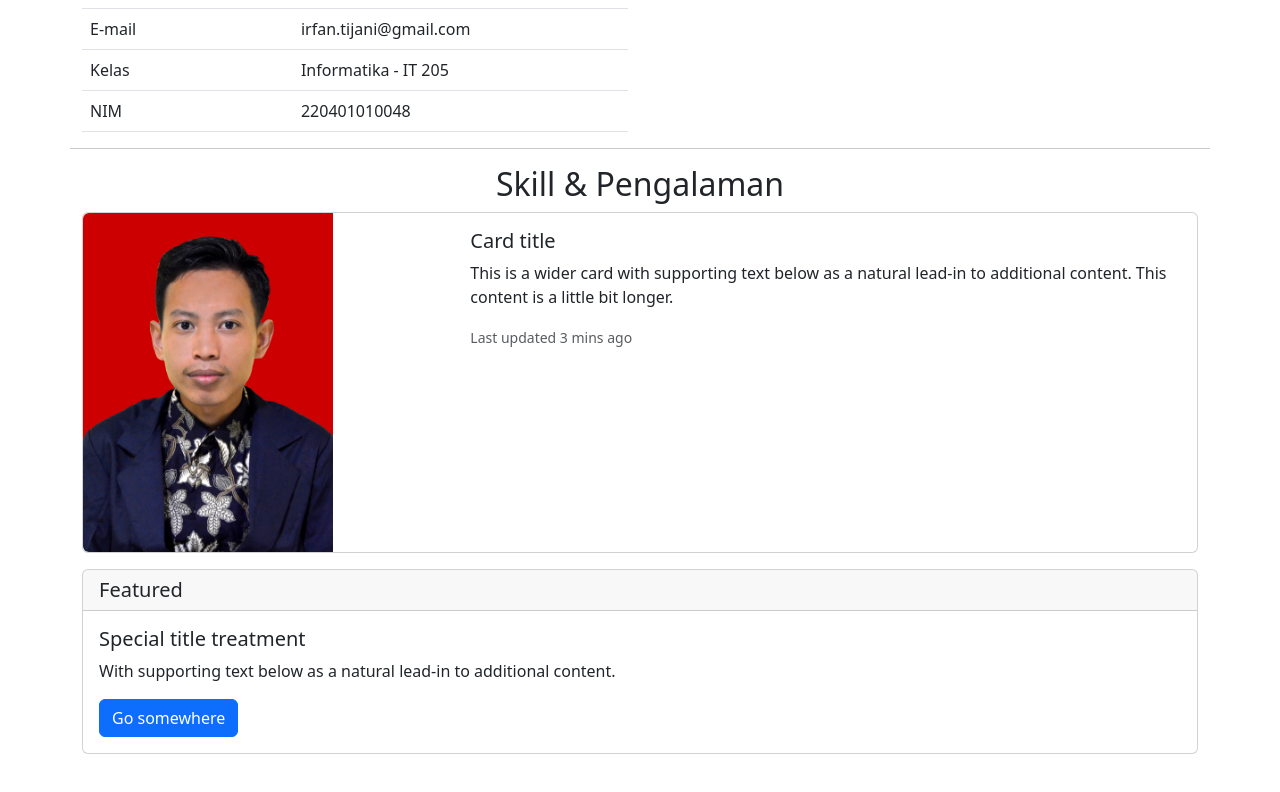
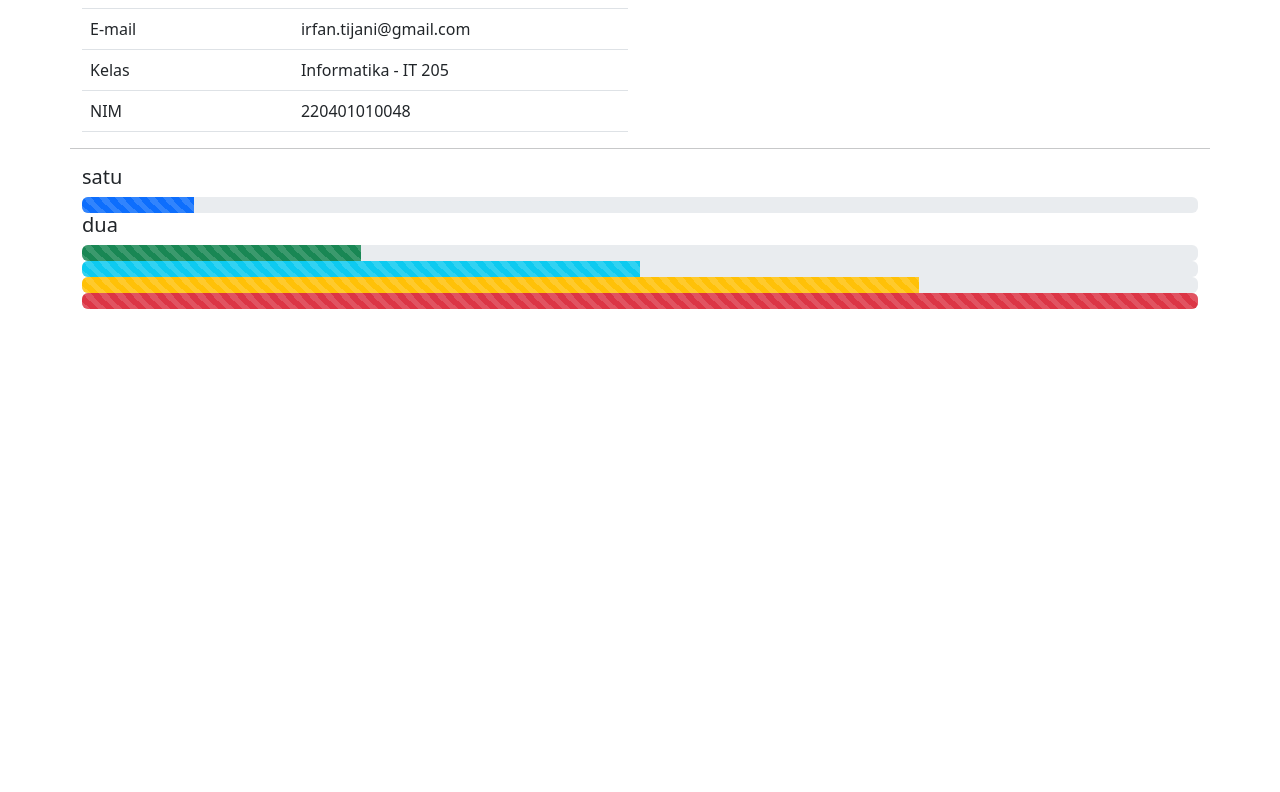
Before and after one commit to djani-ai/cv, a plain HTML site: page index.html in a window 1280 px wide. Shown: the part 824-1616 px from the top of the page. After the commit the page ends 1181 px from the top, so only its background shows below. Drawn offline with Linux system fonts and the light colour scheme.

Commit message:
progress

```diff
--- a/index.html
+++ b/index.html
@@ -163,40 +163,33 @@ UNSIA : unsia.ac.id
                 </table>
             </div>
             <hr>
-            <div class="container ">
-
-                <h2 class="text-center">Skill & Pengalaman</h2>
-                <div class="card mb-3">
-                    <div class="row g-0">
-                        <div class="col-md-4">
-                            <img src="img/foto.jpg" class="img-fluid rounded-start" style="width: 250px; height: auto"
-                                alt="...">
-                        </div>
-                        <div class="col-md-8">
-                            <div class="card-body">
-                                <h5 class="card-title">Card title</h5>
-                                <p class="card-text">This is a wider card with supporting text below as a natural
-                                    lead-in to
-                                    additional content. This content is a little bit longer.</p>
-                                <p class="card-text"><small class="text-body-secondary">Last updated 3 mins ago</small>
-                                </p>
-                            </div>
-                        </div>
-                    </div>
+            <div class="container">
+                <h5>satu</h5>
+                <div class="progress" role="progressbar" aria-label="Default striped example" aria-valuenow="10"
+                    aria-valuemin="0" aria-valuemax="100">
+                    <div class="progress-bar progress-bar-striped" style="width: 10%"></div>
                 </div>
-                <div class="card">
-                    <h5 class="card-header">Featured</h5>
-                    <div class="card-body">
-                        <h5 class="card-title">Special title treatment</h5>
-                        <p class="card-text">With supporting text below as a natural lead-in to additional content.</p>
-                        <a href="#" class="btn btn-primary">Go somewhere</a>
-                    </div>
+                <h5>dua</h5>
+                <div class="progress" role="progressbar" aria-label="Success striped example" aria-valuenow="25"
+                    aria-valuemin="0" aria-valuemax="100">
+                    <div class="progress-bar progress-bar-striped bg-success" style="width: 25%"></div>
+                </div>
+                <div class="progress" role="progressbar" aria-label="Info striped example" aria-valuenow="50"
+                    aria-valuemin="0" aria-valuemax="100">
+                    <div class="progress-bar progress-bar-striped bg-info" style="width: 50%"></div>
+                </div>
+                <div class="progress" role="progressbar" aria-label="Warning striped example" aria-valuenow="75"
+                    aria-valuemin="0" aria-valuemax="100">
+                    <div class="progress-bar progress-bar-striped bg-warning" style="width: 75%"></div>
+                </div>
+                <div class="progress" role="progressbar" aria-label="Danger striped example" aria-valuenow="100"
+                    aria-valuemin="0" aria-valuemax="100">
+                    <div class="progress-bar progress-bar-striped bg-danger" style="width: 100%"></div>
                 </div>
             </div>
         </div>
     </div>
 
-
     <script src="bootstrap/js/bootstrap.min.js"></script>
 </body>
 
```
